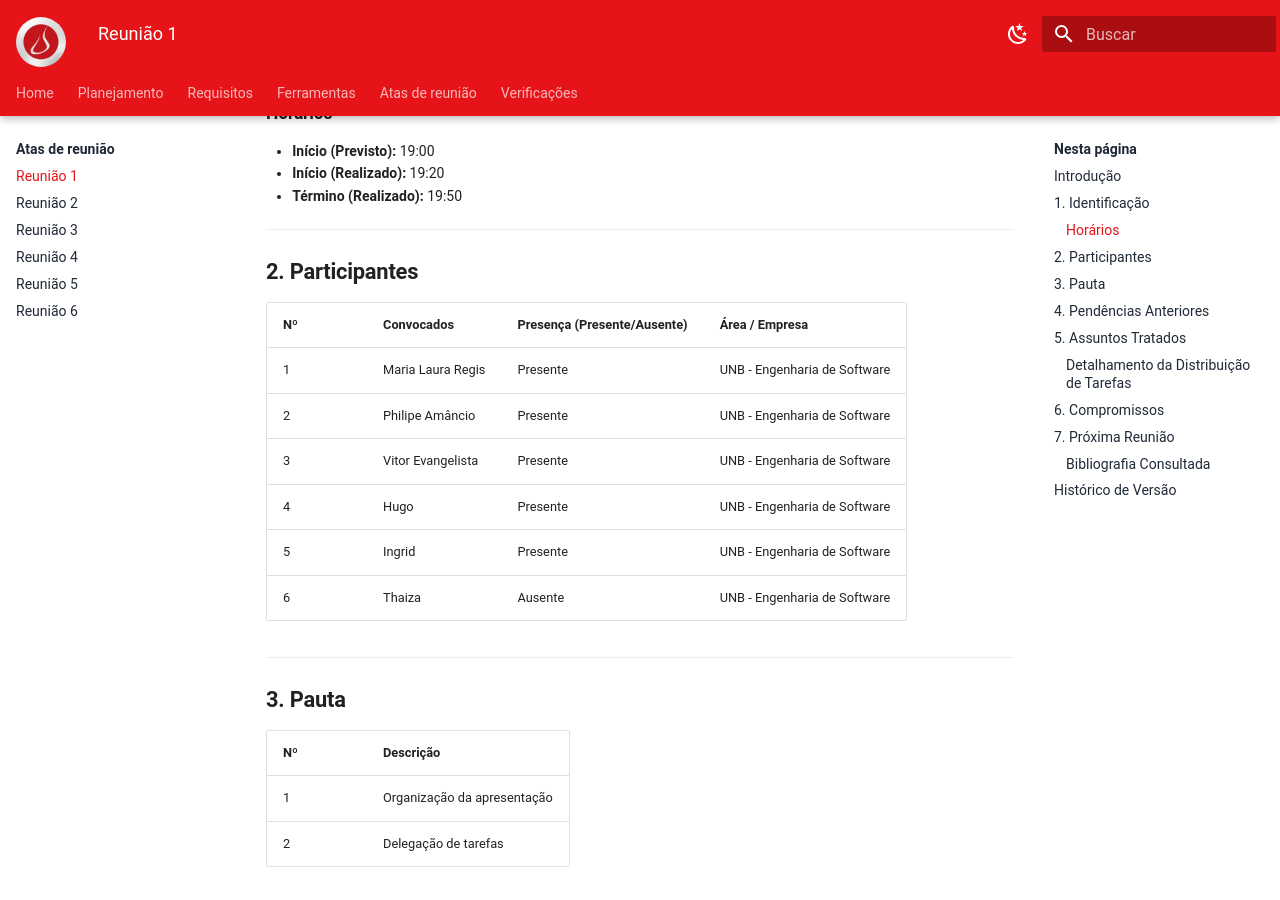
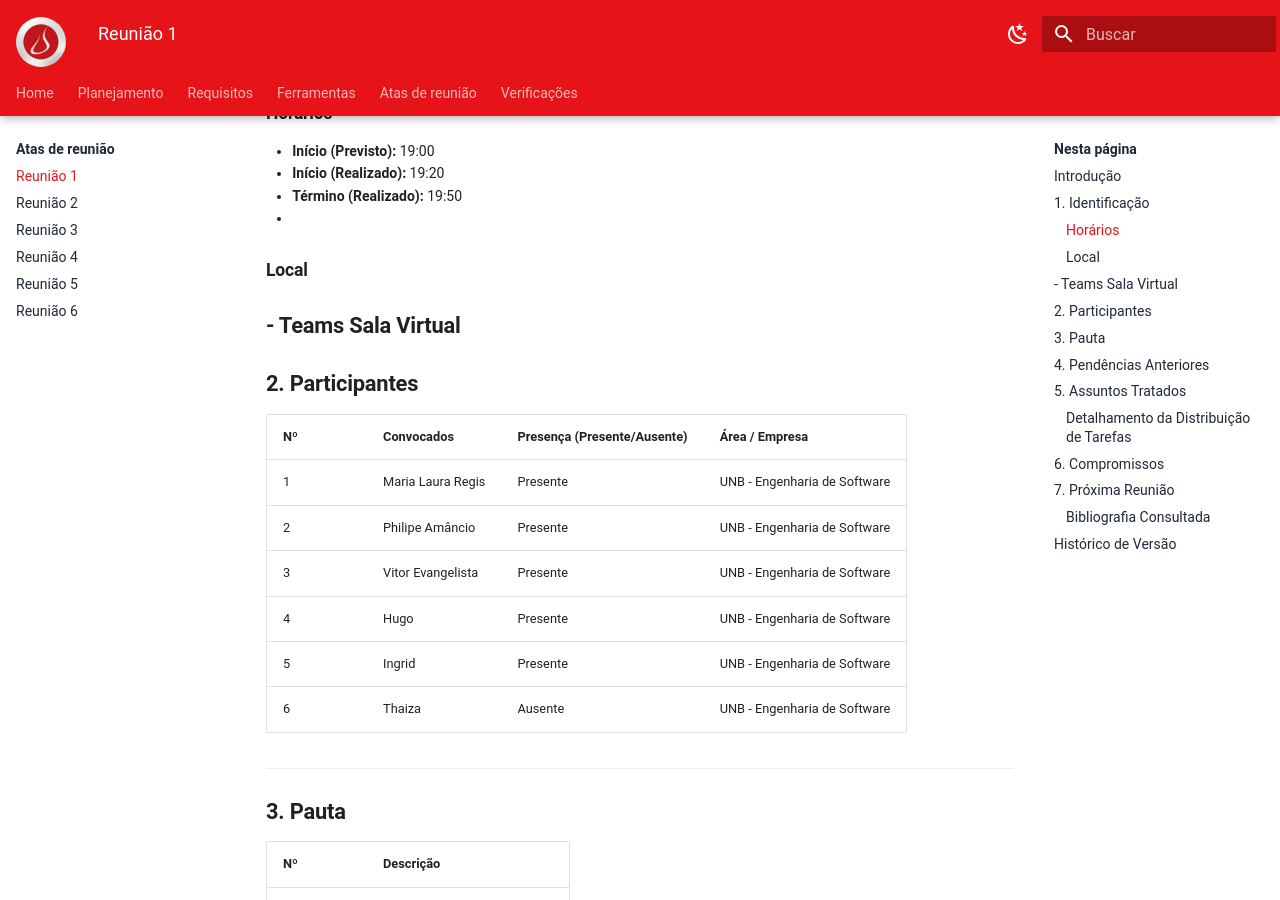
Before and after one commit to Interacao-Humano-Computador/2026.1-Grupo07, an MkDocs documentation site: the page built from docs/atasDeReuniao/reuniao1.md, in a window 1280 px wide and 900 px high, scrolled down 586 px. Built offline with MkDocs 1.6.1 and Material for MkDocs 9.7.7, drawn with Linux system fonts in a browser that asks for light colours.

Commit message:
Add Local R1

```diff
--- a/docs/atasDeReuniao/reuniao1.md
+++ b/docs/atasDeReuniao/reuniao1.md
@@ -18,7 +18,9 @@ Este documento tem como objetivo registrar as deliberações, decisões e o acom
 - **Início (Previsto):** 19:00
 - **Início (Realizado):** 19:20
 - **Término (Realizado):** 19:50
-
+-
+### Local
+- Teams Sala Virtual
 ---
 
 ## 2. Participantes
```
